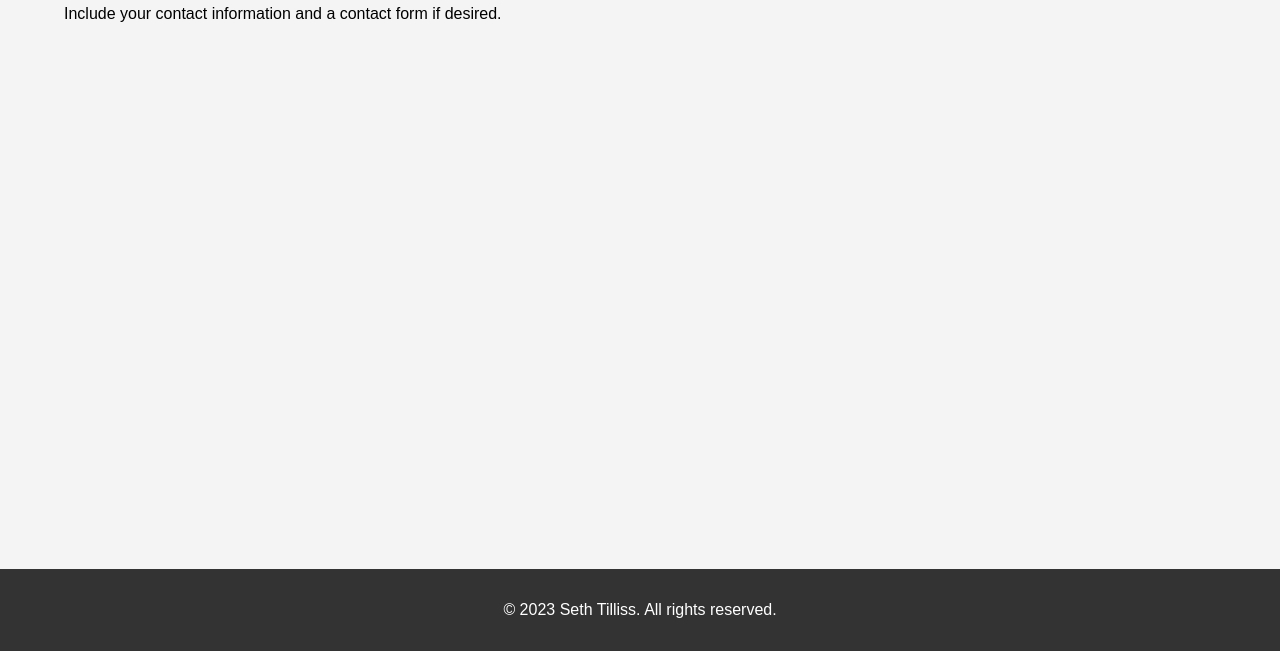
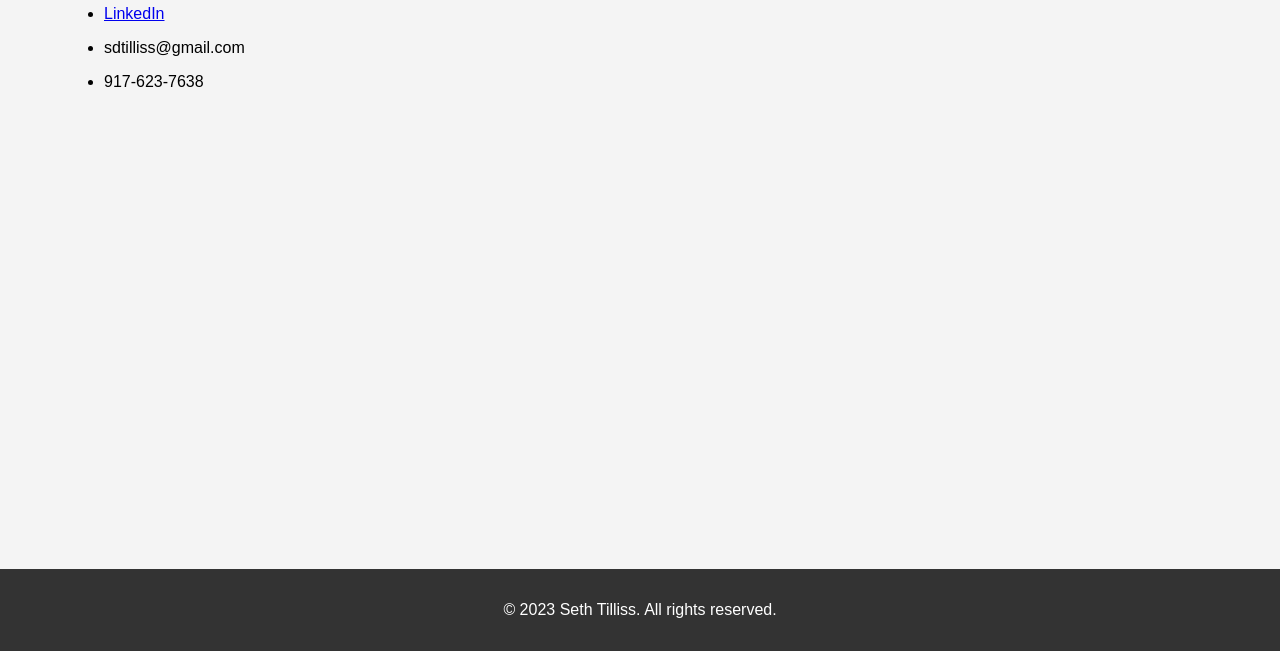
Before and after one commit to sdtilliss/MyPersonalWebsite, a plain HTML site: page contact.html in a window 1280 px wide. Shown: the part 149-800 px from the top of the page. Drawn offline with Linux system fonts and the light colour scheme.

Commit message:
content added!

```diff
--- a/contact.html
+++ b/contact.html
@@ -16,7 +16,11 @@
 <body>
     <div class="main-content container">
         <h2>Contact Me</h2>
-        <p>Include your contact information and a contact form if desired.</p>
+        <ul>
+            <li><a href ="https://www.linkedin.com/in/seth-tilliss-02564a171">LinkedIn</a></li>
+            <li><p>sdtilliss@gmail.com</p></li>
+            <li><p>917-623-7638</p></li>
+        </ul>
     </div>
 
     <footer class="footer">
```
Also changed, not shown: about.html (+1 -1 lines), index.html (+1 -1 lines).
